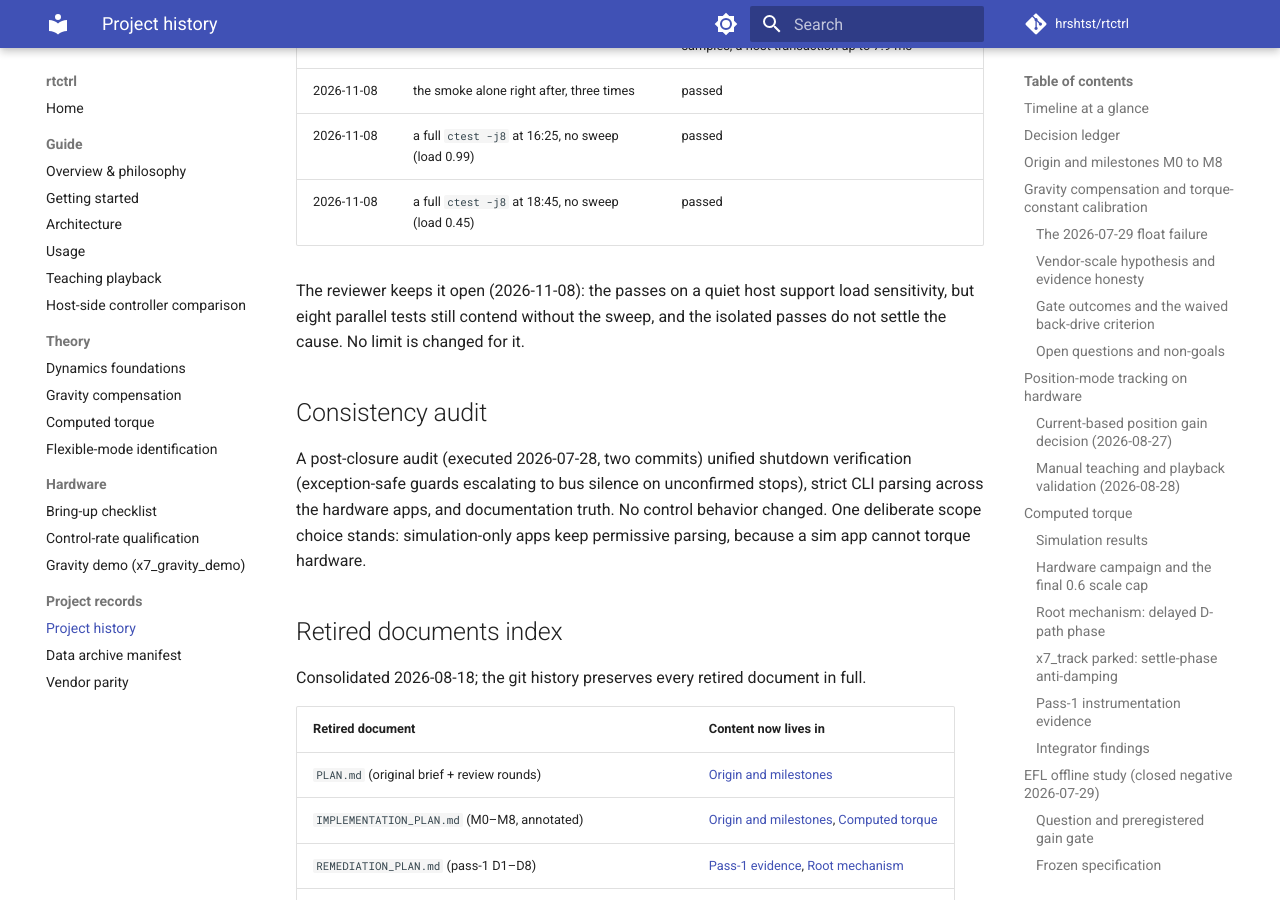
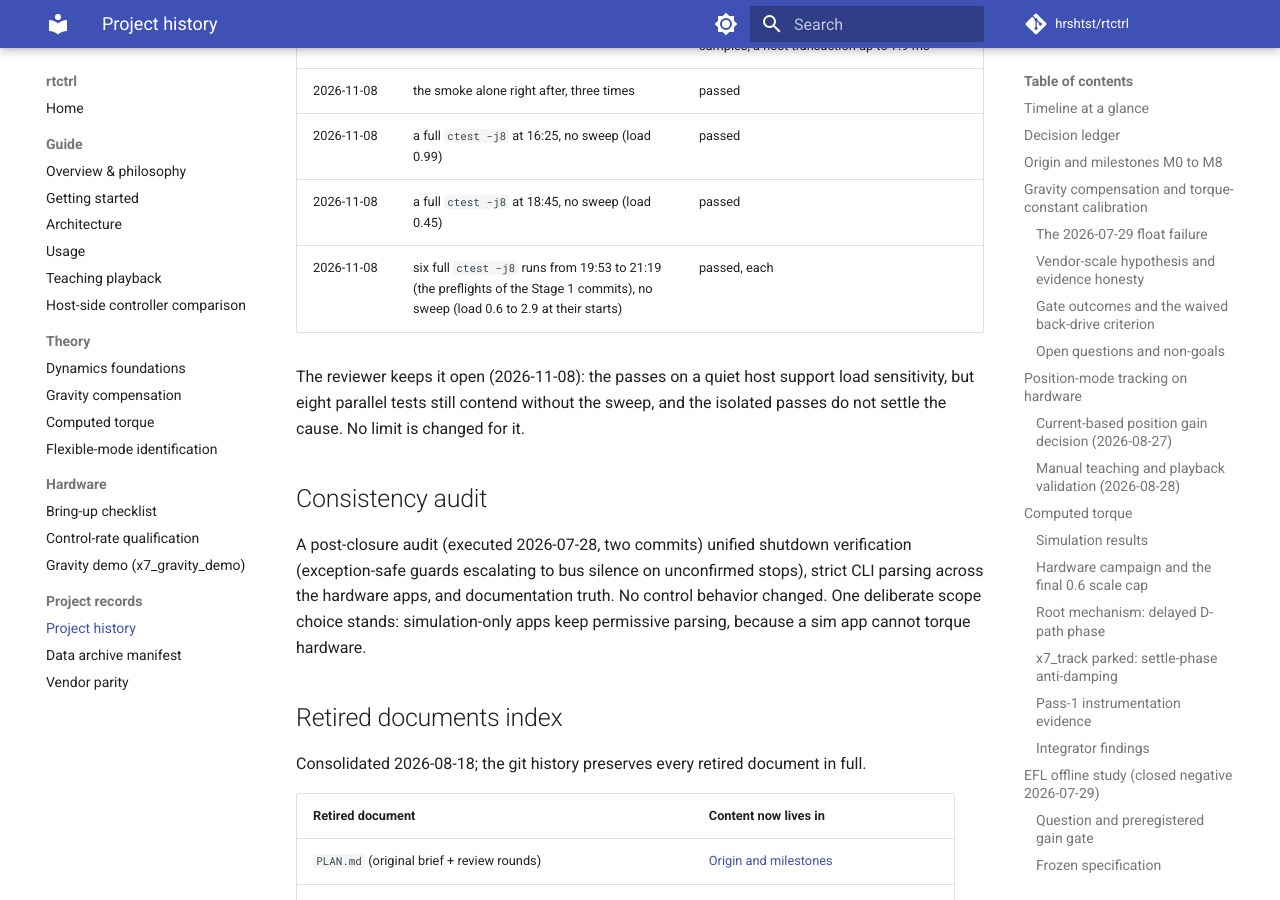
Before and after one commit to hrshtst/rtctrl, an MkDocs documentation site: the page built from docs/records/history.md, in a window 1280 px wide and 900 px high, scrolled down 20351 px. Built offline with MkDocs 1.6.1 and Material for MkDocs 9.7.7, drawn with Linux system fonts in a browser that asks for light colours; comment, search, counter and statistics services are not loaded.

Commit message:
docs(records): six more full-suite passes of the open float smoke
Claude-Session: https://claude.ai/code/session_019n1vHmKvqcQXktHbT1RjBu

```diff
--- a/docs/records/history.md
+++ b/docs/records/history.md
@@ -879,6 +879,7 @@ kind, from log writes on the control thread, was fixed on 2026-10-16
 | 2026-11-08 | the smoke alone right after, three times | passed |
 | 2026-11-08 | a full `ctest -j8` at 16:25, no sweep (load 0.99) | passed |
 | 2026-11-08 | a full `ctest -j8` at 18:45, no sweep (load 0.45) | passed |
+| 2026-11-08 | six full `ctest -j8` runs from 19:53 to 21:19 (the preflights of the Stage 1 commits), no sweep (load 0.6 to 2.9 at their starts) | passed, each |
 
 The reviewer keeps it open (2026-11-08): the passes on a quiet host
 support load sensitivity, but eight parallel tests still contend without
```
